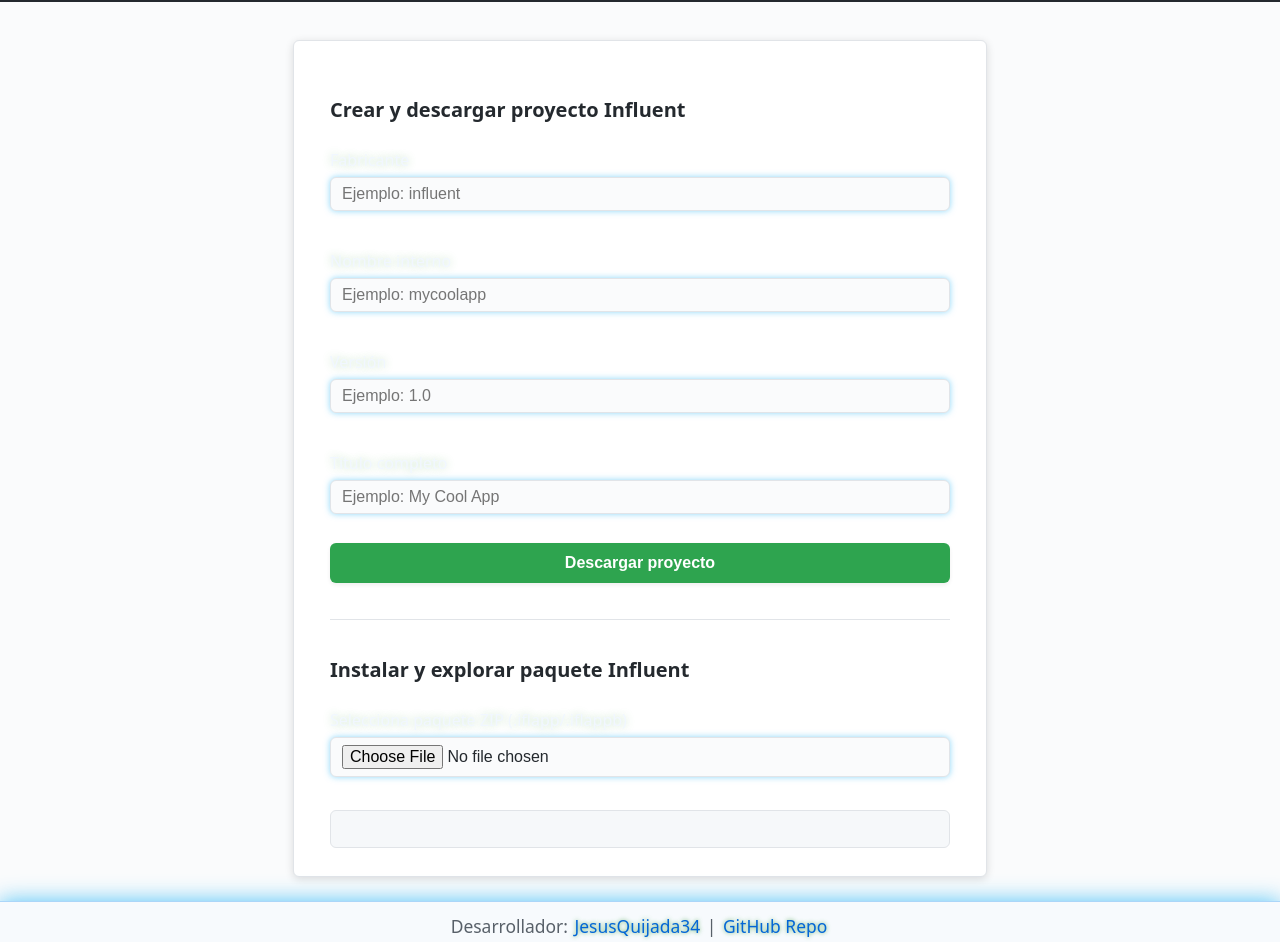
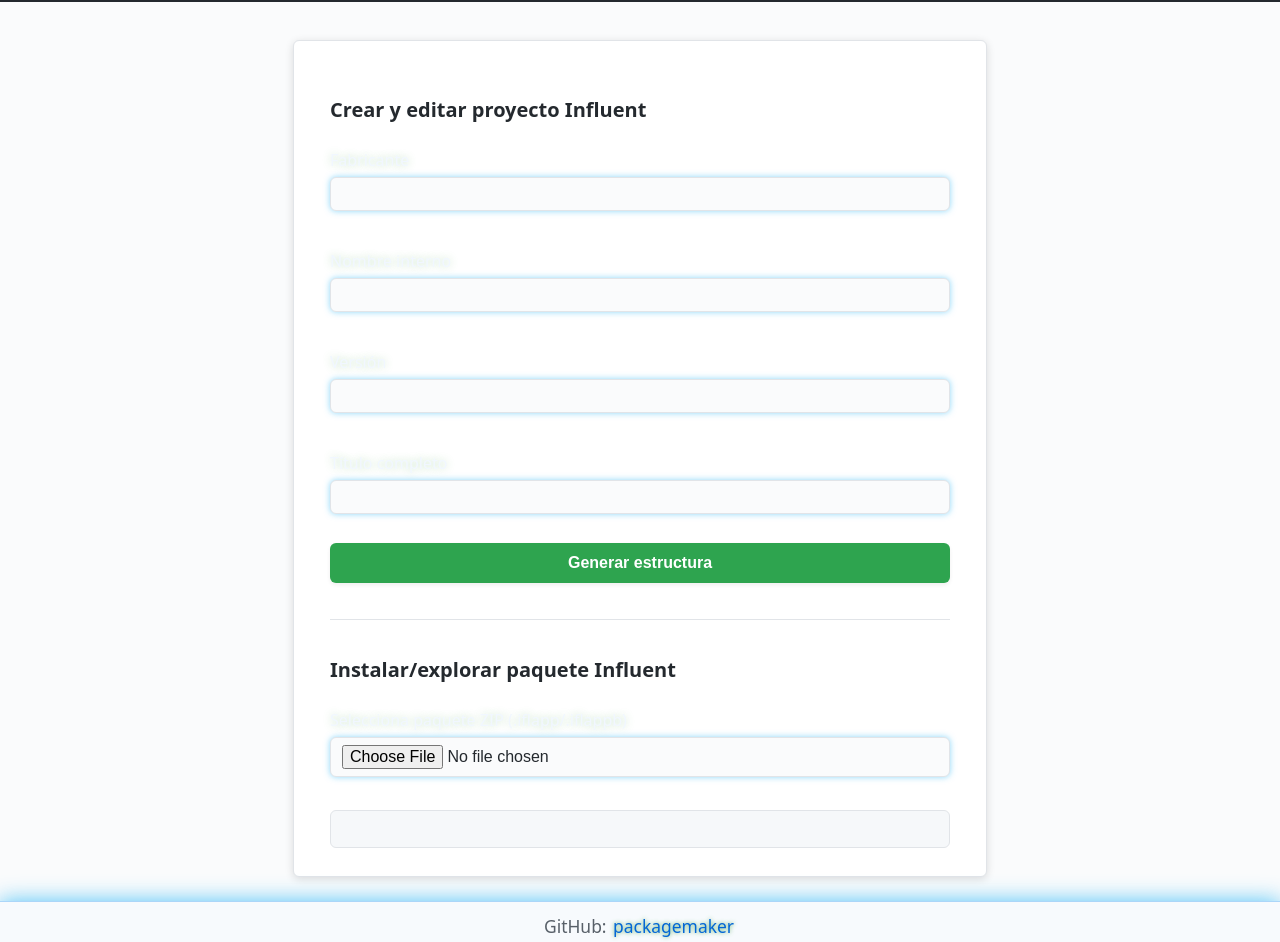
Before and after one commit to JesusQuijada34/packagemaker, a plain HTML site: page docs/index.html in a window 1280 px wide. Shown: the part 84-1026 px from the top of the page. Drawn offline with nearby package versions, Linux system fonts and the light colour scheme; a script that the page names is missing.

Commit message:
Update title and structure of index.html

```diff
--- a/docs/index.html
+++ b/docs/index.html
@@ -3,38 +3,47 @@
 <head>
   <meta charset="UTF-8">
   <meta name="viewport" content="width=device-width,initial-scale=1">
-  <title>Influent Package Maker</title>
-  <link rel="manifest" href="manifest.json">
+  <title>Influent Package Maker Web</title>
   <meta name="theme-color" content="#24292e">
   <link rel="stylesheet" href="style.css">
 </head>
 <body>
-  <header class="gh-header">
-    <img src="https://raw.githubusercontent.com/JesusQuijada34/packagemaker/main/assets/product_logo.png"
-         alt="Logo" class="gh-logo">
-    <h1>Influent Package Maker</h1>
-    <span id="platform"></span>
-  </header>
-  <main>
-    <section id="create-section">
-      <h2>Crear y descargar proyecto Influent</h2>
-      <form id="create-form" class="gh-form">
-        <label>
-          <span>Fabricante</span>
-          <input name="empresa" type="text" placeholder="Ejemplo: influent" required>
-        </label>
-        <label>
-          <span>Nombre interno</span>
-          <input name="nombre" type="text" placeholder="Ejemplo: mycoolapp" required>
-        </label>
-        <label>
-          <span>Versión</span>
-          <input name="version" type="text" placeholder="Ejemplo: 1.0" required>
-        </label>
-        <label>
-          <span>Título completo</span>
-          <input name="titulo" type="text" placeholder="Ejemplo: My Cool App" required>
-        </label>
+<header class="gh-header">
+  <img src="https://raw.githubusercontent.com/JesusQuijada34/packagemaker/main/app/app-icon.ico" alt="Logo" class="gh-logo">
+  <h1>Influent Package Maker Web</h1>
+</header>
+<main>
+  <section>
+    <h2>Crear y editar proyecto Influent</h2>
+    <form id="create-form" class="gh-form">
+      <label><span>Fabricante</span><input name="empresa" type="text" required></label>
+      <label><span>Nombre interno</span><input name="nombre" type="text" required></label>
+      <label><span>Versión</span><input name="version" type="text" required></label>
+      <label><span>Título completo</span><input name="titulo" type="text" required></label>
+      <button type="submit" class="gh-btn">Generar estructura</button>
+    </form>
+    <div id="create-status" class="gh-status"></div>
+    <div id="preview-files"></div>
+    <button id="btn-download" class="gh-btn" style="display:none;">Descargar ZIP</button>
+  </section>
+  <hr>
+  <section>
+    <h2>Instalar/explorar paquete Influent</h2>
+    <form class="gh-form">
+      <label><span>Selecciona paquete ZIP (.iflapp/.iflappb)</span><input type="file" accept=".zip,.iflapp,.iflappb" id="zipfile"></label>
+    </form>
+    <div id="install-status" class="gh-status"></div>
+    <div id="zip-details"></div>
+  </section>
+</main>
+<footer>
+  <span>GitHub: <a href="https://github.com/JesusQuijada34/packagemaker/">packagemaker</a></span>
+</footer>
+<script src="https://cdnjs.cloudflare.com/ajax/libs/jszip/3.10.1/jszip.min.js"></script>
+<script src="https://cdnjs.cloudflare.com/ajax/libs/FileSaver.js/2.0.5/FileSaver.min.js"></script>
+<script src="app.js"></script>
+</body>
+</html>        </label>
         <button type="submit" class="gh-btn">Descargar proyecto</button>
       </form>
       <div id="create-status" class="gh-status"></div>
```
